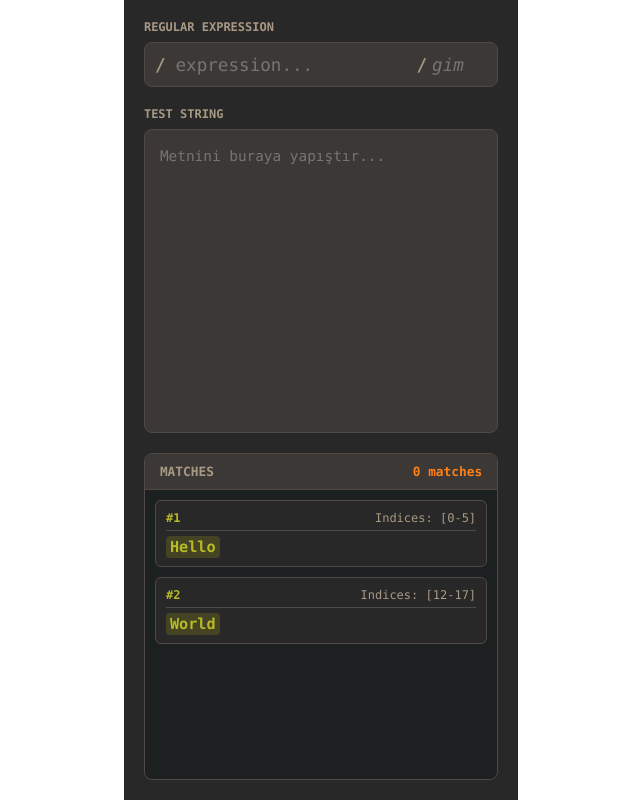
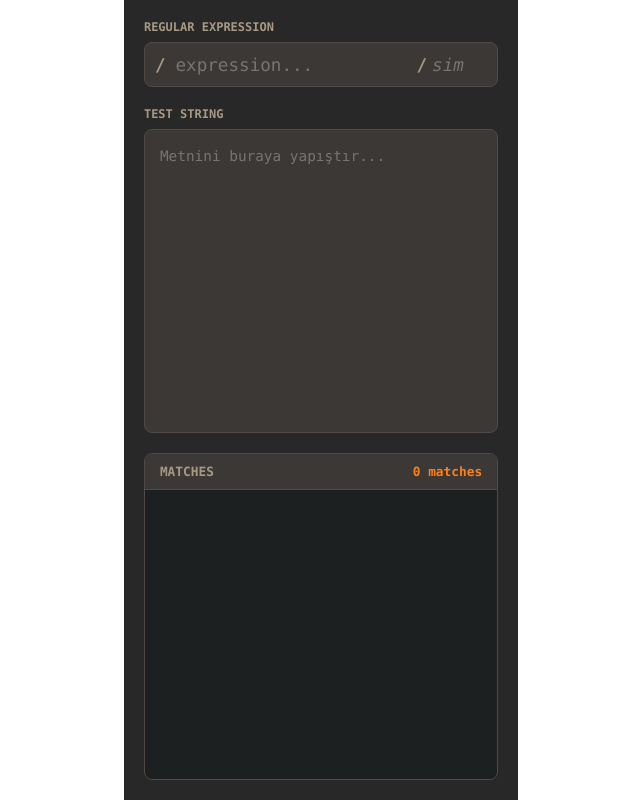
Before and after one commit to ArmutS/SimpleTools, a SvelteKit app: page /text/regex in a window 1280 px wide. Shown: the whole page, without its empty margins (319-959 px from the left). Built offline with nearby package versions, Linux system fonts and the light colour scheme; a web font is replaced by a local one.

Commit message:
Regex Done

```diff
--- a/src/routes/text/regex/+page.svelte
+++ b/src/routes/text/regex/+page.svelte
@@ -1,5 +1,37 @@
 <script lang="ts">
-  // Logic ve Rust bağlantıları senin ellerinden öper...
+    import { invoke } from "@tauri-apps/api/core";
+
+    interface MatchResult {
+        text: string;
+        start: number;
+        end: number;
+    }
+
+    let regexText = "";
+    let regexFlags = "";
+    let regexInput = "";
+    let results: MatchResult[] = [];
+
+    async function runRegex() {
+        if (!regexInput) {
+            results = [];
+            return;
+        }
+
+        try {
+            results = await invoke("process_text_reg", {
+                current_text: regexText,
+                current_regex: regexInput,
+                current_flags: regexFlags,
+            });
+        } catch (error) {
+            results = [];
+            console.error("Regex Hatası:", error);
+        }
+    }
+    $: if (regexFlags || regexInput || regexText) {
+        runRegex();
+    }
 </script>
 
 <main class="regex-container">
@@ -11,13 +43,15 @@
                 type="text"
                 class="pattern-input"
                 placeholder="expression..."
+                bind:value={regexInput}
                 spellcheck="false"
             />
             <span class="slash">/</span>
             <input
                 type="text"
                 class="flags-input"
-        placeholder="gim"
+                placeholder="sim"
+                bind:value={regexFlags}
                 spellcheck="false"
             />
         </div>
@@ -28,6 +62,7 @@
         <textarea
             class="test-area"
             placeholder="Metnini buraya yapıştır..."
+            bind:value={regexText}
             spellcheck="false"
         ></textarea>
     </div>
@@ -35,29 +70,31 @@
     <div class="results-section">
         <div class="section-header">
             <span>MATCHES</span>
-      <span class="match-count">0 matches</span>
+            <span class="match-count">{results.length} matches</span>
         </div>
 
         <div class="matches-container">
+            {#each results as match, index}
                 <div class="match-card">
                     <div class="match-header">
-          <span class="match-index">#1</span>
-          <span class="match-range">Indices: [0-5]</span>
+                        <span class="match-index">#{index + 1}</span>
+                        <span class="match-range"
+                            >Indices: [{match.start}-{match.end}]</span
+                        >
                     </div>
                     <div class="match-content">
-          <span class="highlight">Hello</span>
+                        <span class="highlight">{match.text}</span>
                     </div>
                 </div>
+            {/each}
 
-      <div class="match-card">
-        <div class="match-header">
-          <span class="match-index">#2</span>
-          <span class="match-range">Indices: [12-17]</span>
+            {#if results.length === 0 && regexInput}
+                <div
+                    style="padding:10px; color:var(--text-muted); font-style:italic;"
+                >
+                    Eşleşme bulunamadı...
                 </div>
-        <div class="match-content">
-          <span class="highlight">World</span>
-        </div>
-      </div>
+            {/if}
         </div>
     </div>
 </main>
```
Also changed, not shown: 2 other files (tests, documents, lock files or other folders). Lines whose indentation alone changed are shown as unchanged.
